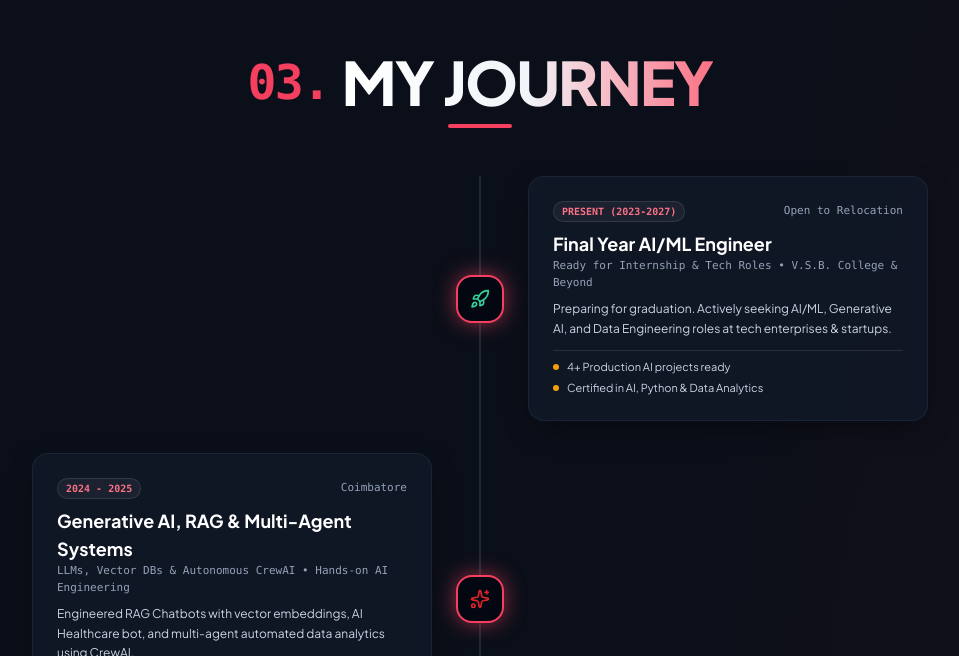
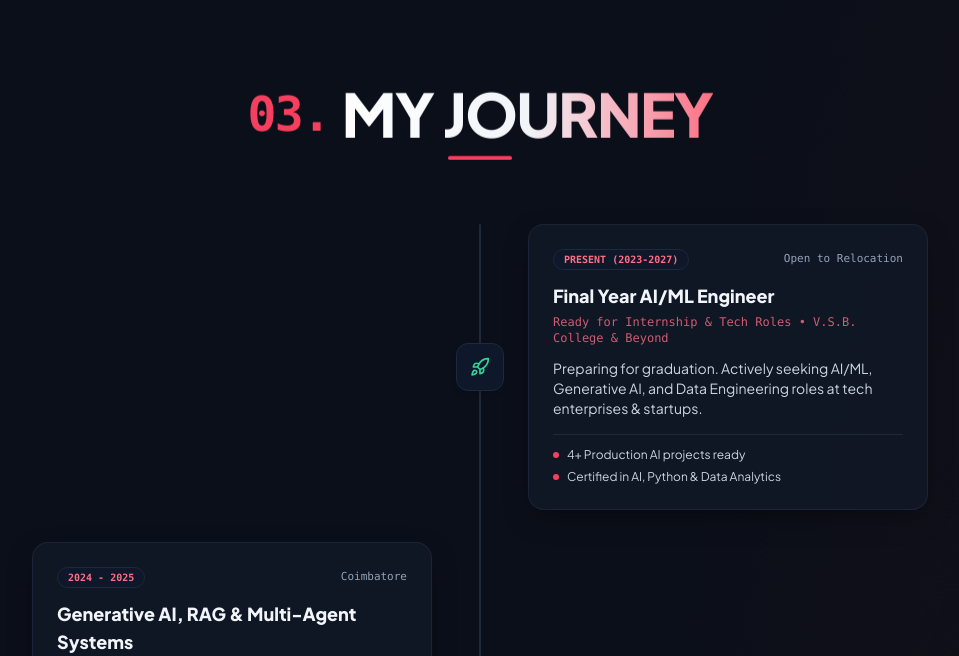
Before and after one commit to Sebin1806/portfolio, a React (Vite) app: page / in a window 1280 px wide. Shown: the part 3604-4260 px from the top of the page, without its empty margins (160-1119 px from the left). Built offline with nearby package versions, Linux system fonts and the light colour scheme; no server answers.

Commit message:
Update project

```diff
--- a/src/components/sections/CertificatesSection.tsx
+++ b/src/components/sections/CertificatesSection.tsx
@@ -181,13 +181,13 @@ export const CertificatesSection: React.FC = () => {
                     }}
                   >
                     {/* Glassmorphism Card Container */}
-                    <div className="w-full h-full bg-[#0F172A]/95 border-2 border-[#DC2626]/50 hover:border-[#F43F5E] p-2 sm:p-2.5 flex flex-col justify-between rounded-xl relative shadow-[0_0_20px_rgba(220,38,38,0.25)] hover:shadow-[0_0_35px_rgba(244,63,94,0.5)] transition-all duration-300">
+                    <div className="w-full h-full bg-slate-900/95 border border-slate-800 hover:border-slate-700 p-2.5 sm:p-3 flex flex-col justify-between rounded-2xl relative shadow-lg hover:shadow-xl hover:shadow-black/40 transition-all duration-300">
 
                       {/* Top Accent Gradient Bar */}
-                      <div className="absolute top-0 left-0 right-0 h-1 bg-gradient-to-r from-[#DC2626] via-[#F43F5E] to-[#991B1B]" />
+                      <div className="absolute top-0 left-0 right-0 h-1 bg-rose-500 rounded-t-2xl" />
 
-                      {/* Certificate Image Thumbnail (100% Fully Visible with object-contain) */}
-                      <div className="w-full h-18 sm:h-22 rounded-lg overflow-hidden border border-white/10 relative bg-[#030712] shadow-inner group-hover:scale-[1.02] transition-transform duration-300 shrink-0 flex items-center justify-center p-0.5">
+                      {/* Certificate Image Thumbnail */}
+                      <div className="w-full h-20 sm:h-24 rounded-xl overflow-hidden border border-slate-800 relative bg-slate-950 shadow-inner group-hover:scale-[1.02] transition-transform duration-300 shrink-0 flex items-center justify-center p-0.5">
                         {cert.image ? (
                           <img
                             src={cert.image}
@@ -204,26 +204,26 @@ export const CertificatesSection: React.FC = () => {
 
                         {/* Hover Overlay */}
                         <div className="absolute inset-0 bg-black/60 opacity-0 group-hover:opacity-100 transition-opacity duration-300 flex items-center justify-center">
-                          <span className="px-3 py-1.5 rounded-lg bg-white/20 text-white text-[11px] font-semibold backdrop-blur-md border border-white/30 flex items-center gap-1">
-                            <Eye className="w-3.5 h-3.5 text-[#DC2626]" /> View Certificate
+                          <span className="px-3 py-1.5 rounded-lg bg-slate-900/90 text-white text-[11px] font-semibold backdrop-blur-md border border-slate-700 flex items-center gap-1.5 shadow-lg">
+                            <Eye className="w-3.5 h-3.5 text-rose-400" /> View Certificate
                           </span>
                         </div>
                       </div>
 
                       {/* Title & Metadata */}
                       <div className="text-left mt-2">
-                        <h4 className="text-xs sm:text-sm font-bold text-white group-hover:text-[#FB7185] line-clamp-2 leading-tight transition-colors">
+                        <h4 className="text-xs sm:text-sm font-bold text-slate-100 group-hover:text-rose-400 line-clamp-2 leading-tight transition-colors">
                           {cert.title}
                         </h4>
-                        <p className="text-[10px] font-mono text-[#DC2626] mt-1 flex items-center justify-between">
+                        <p className="text-[10px] font-mono text-rose-400/90 mt-1 flex items-center justify-between">
                           <span className="truncate pr-1">{cert.issuer}</span>
                           <span className="text-slate-400 shrink-0">{cert.issueDate}</span>
                         </p>
                       </div>
 
                       {/* Action Footer */}
-                      <div className="pt-2 border-t border-white/10 flex items-center justify-between gap-1 text-[10px] font-mono text-slate-300">
-                        <span className="px-2 py-0.5 rounded bg-white/5 border border-white/10 text-emerald-400 font-semibold">
+                      <div className="pt-2 border-t border-slate-800 flex items-center justify-between gap-1 text-[10px] font-mono text-slate-300">
+                        <span className="px-2 py-0.5 rounded bg-emerald-500/10 border border-emerald-500/20 text-emerald-400 font-semibold">
                           Verified
                         </span>
                         <a
@@ -231,7 +231,7 @@ export const CertificatesSection: React.FC = () => {
                           target="_blank"
                           rel="noreferrer"
                           onClick={(e) => e.stopPropagation()}
-                          className="flex items-center gap-1 px-2.5 py-1 rounded-lg bg-gradient-to-r from-[#F43F5E] to-[#F97316] text-white hover:opacity-90 transition-opacity font-semibold"
+                          className="btn-red-custom flex items-center gap-1 px-3 py-1 text-[11px] shadow-sm cursor-pointer"
                         >
                           <ExternalLink className="w-3 h-3" />
                           <span>Verify</span>
--- a/src/components/sections/JourneySection.tsx
+++ b/src/components/sections/JourneySection.tsx
@@ -10,22 +10,22 @@ export const JourneySection: React.FC = () => {
 
   const getIcon = (type: string) => {
     switch (type) {
-      case 'root': return <School className="w-5 h-5 text-red-500" />;
-      case 'education': return <GraduationCap className="w-5 h-5 text-red-400" />;
-      case 'milestone': return <Code className="w-5 h-5 text-[#DC2626]" />;
-      case 'project': return <Sparkles className="w-5 h-5 text-red-600" />;
+      case 'root': return <School className="w-5 h-5 text-rose-400" />;
+      case 'education': return <GraduationCap className="w-5 h-5 text-rose-400" />;
+      case 'milestone': return <Code className="w-5 h-5 text-rose-400" />;
+      case 'project': return <Sparkles className="w-5 h-5 text-rose-400" />;
       case 'future': return <Rocket className="w-5 h-5 text-emerald-400" />;
-      default: return <CheckCircle2 className="w-5 h-5 text-red-500" />;
+      default: return <CheckCircle2 className="w-5 h-5 text-rose-400" />;
     }
   };
 
   return (
-    <section id="journey" className="py-12 sm:py-16 px-4 sm:px-6 lg:px-8 relative z-10">
+    <section id="journey" className="py-24 px-4 sm:px-6 lg:px-8 relative z-10">
       <div className="max-w-4xl mx-auto">
 
         {/* Section Header */}
-        <ScrollReveal animation="rotate-in">
-          <div className="flex flex-col items-center text-center mb-8 sm:mb-12">
+        <ScrollReveal animation="fade-up">
+          <div className="flex flex-col items-center text-center mb-12 sm:mb-16">
             <h2 className="text-3xl sm:text-5xl md:text-6xl font-extrabold tracking-tight text-slate-100 flex items-center justify-center gap-3">
               <span className="text-rose-500 font-mono text-2xl sm:text-4xl md:text-5xl font-bold">03.</span>
               <span className="text-transparent bg-clip-text bg-gradient-to-r from-white via-slate-100 to-rose-400">
@@ -39,8 +39,8 @@ export const JourneySection: React.FC = () => {
         {/* Tree Trunk Container */}
         <div className="relative">
 
-          {/* Vertical Central Glowing Tree Trunk Stem */}
-          <div className="absolute left-1/2 -translate-x-1/2 top-0 bottom-0 w-0.5 bg-slate-800 rounded-full" />
+          {/* Vertical Central Tree Trunk Stem */}
+          <div className="absolute left-1/2 -translate-x-1/2 top-0 bottom-0 w-0.5 bg-slate-800 rounded-full hidden md:block" />
 
           <div className="space-y-6 sm:space-y-8 relative z-10">
             {treeNodes.map((node: JourneyNode, index: number) => {
@@ -50,8 +50,8 @@ export const JourneySection: React.FC = () => {
                 <ScrollReveal
                   key={node.id}
                   animation={isEven ? 'fade-left' : 'fade-right'}
-                  delay={index * 100}
-                  duration={600}
+                  delay={index * 80}
+                  duration={500}
                 >
                   <div
                     className={`flex flex-col md:flex-row items-center ${
@@ -60,30 +60,30 @@ export const JourneySection: React.FC = () => {
                   >
                     {/* Card Content Side */}
                     <div className="w-full md:w-1/2">
-                      <div className="glass-panel rounded-2xl p-4 sm:p-6 hover:border-[#F43F5E]/50 transition-all duration-300 relative overflow-hidden group-hover:-translate-y-1 shadow-lg">
+                      <div className="glass-panel rounded-2xl p-5 sm:p-6 hover:border-slate-700 transition-all duration-300 relative overflow-hidden group-hover:-translate-y-1 shadow-md">
 
                         {/* Top indicator tag */}
-                        <div className="flex items-center justify-between gap-2 mb-2">
-                          <span className="px-2 py-0.5 rounded-full text-[10px] font-mono font-semibold uppercase bg-white/5 border border-white/10 text-[#FB7185]">
+                        <div className="flex items-center justify-between gap-2 mb-3">
+                          <span className="px-2.5 py-0.5 rounded-full text-[10px] font-mono font-semibold uppercase bg-slate-900 border border-slate-800 text-rose-400">
                             {node.period}
                           </span>
                           <span className="text-[11px] font-mono text-slate-400">{node.location}</span>
                         </div>
 
-                        <h3 className="text-base sm:text-lg font-bold text-white group-hover:text-[#F59E0B] transition-colors">
+                        <h3 className="text-base sm:text-lg font-extrabold text-slate-100 group-hover:text-rose-400 transition-colors mb-1">
                           {node.title}
                         </h3>
-                        <p className="text-[11px] font-mono text-slate-400 mb-2">{node.subtitle} • {node.institution}</p>
+                        <p className="text-xs font-mono text-rose-400/80 mb-3">{node.subtitle} • {node.institution}</p>
 
-                        <p className="text-xs text-slate-300 leading-relaxed mb-3">
+                        <p className="text-xs sm:text-sm text-slate-300 leading-relaxed mb-4">
                           {node.description}
                         </p>
 
                         {/* Achievements list */}
-                        <div className="space-y-1 pt-2 border-t border-white/10">
+                        <div className="space-y-1.5 pt-3 border-t border-slate-800">
                           {node.achievements.map((ach) => (
-                            <div key={ach} className="flex items-center gap-2 text-[11px] text-slate-300">
-                              <span className="w-1.5 h-1.5 rounded-full bg-[#F59E0B] shrink-0" />
+                            <div key={ach} className="flex items-center gap-2 text-xs text-slate-300">
+                              <span className="w-1.5 h-1.5 rounded-full bg-rose-500 shrink-0" />
                               <span>{ach}</span>
                             </div>
                           ))}
@@ -92,8 +92,8 @@ export const JourneySection: React.FC = () => {
                     </div>
 
                     {/* Central Node Badge */}
-                    <div className="relative flex items-center justify-center z-20 shrink-0">
-                      <div className="w-10 h-10 sm:w-12 sm:h-12 rounded-2xl bg-[#030712] border-2 border-[#F43F5E] flex items-center justify-center shadow-[0_0_20px_rgba(244,63,94,0.6)] group-hover:scale-110 group-hover:border-[#F59E0B] transition-all">
+                    <div className="relative flex items-center justify-center z-20 shrink-0 hidden md:flex">
+                      <div className="w-10 h-10 sm:w-12 sm:h-12 rounded-xl bg-slate-900 border border-slate-800 text-rose-400 flex items-center justify-center shadow-md group-hover:scale-110 group-hover:border-rose-500 transition-all">
                         {getIcon(node.type)}
                       </div>
                     </div>
```
